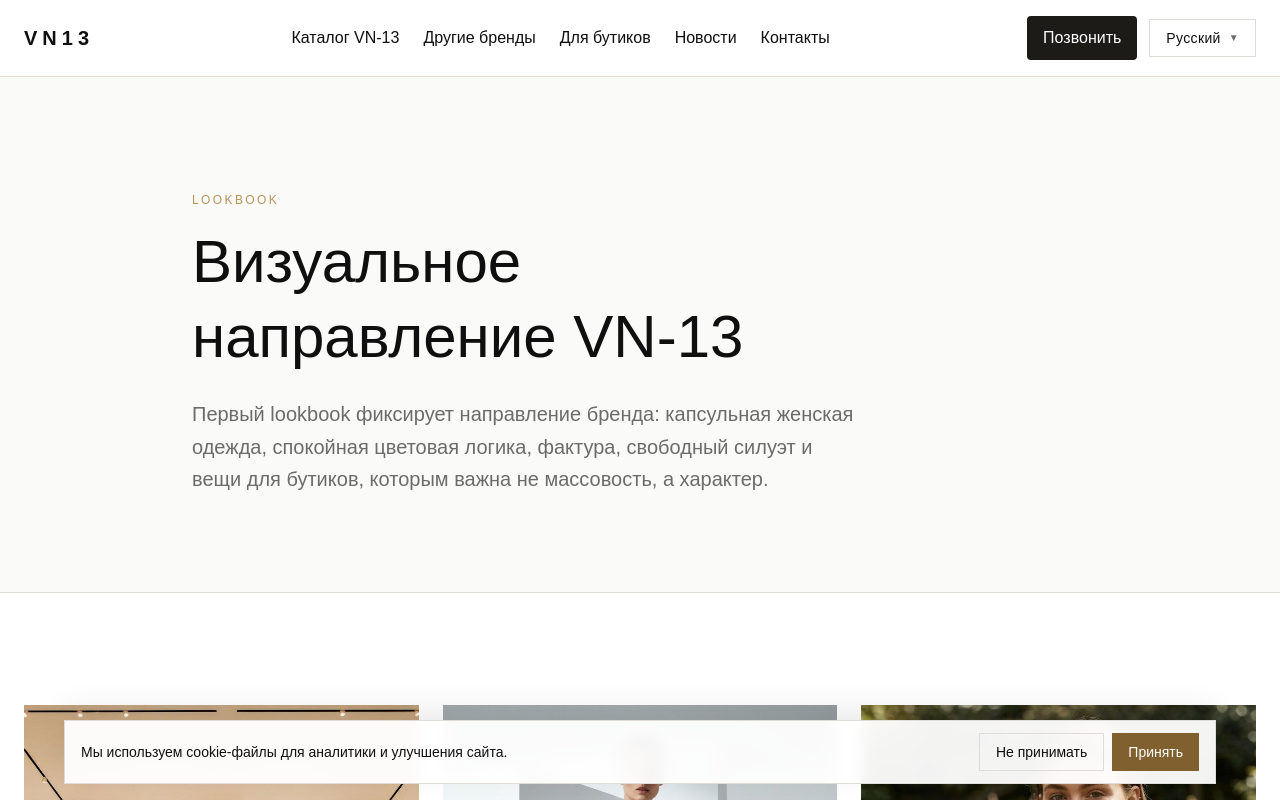
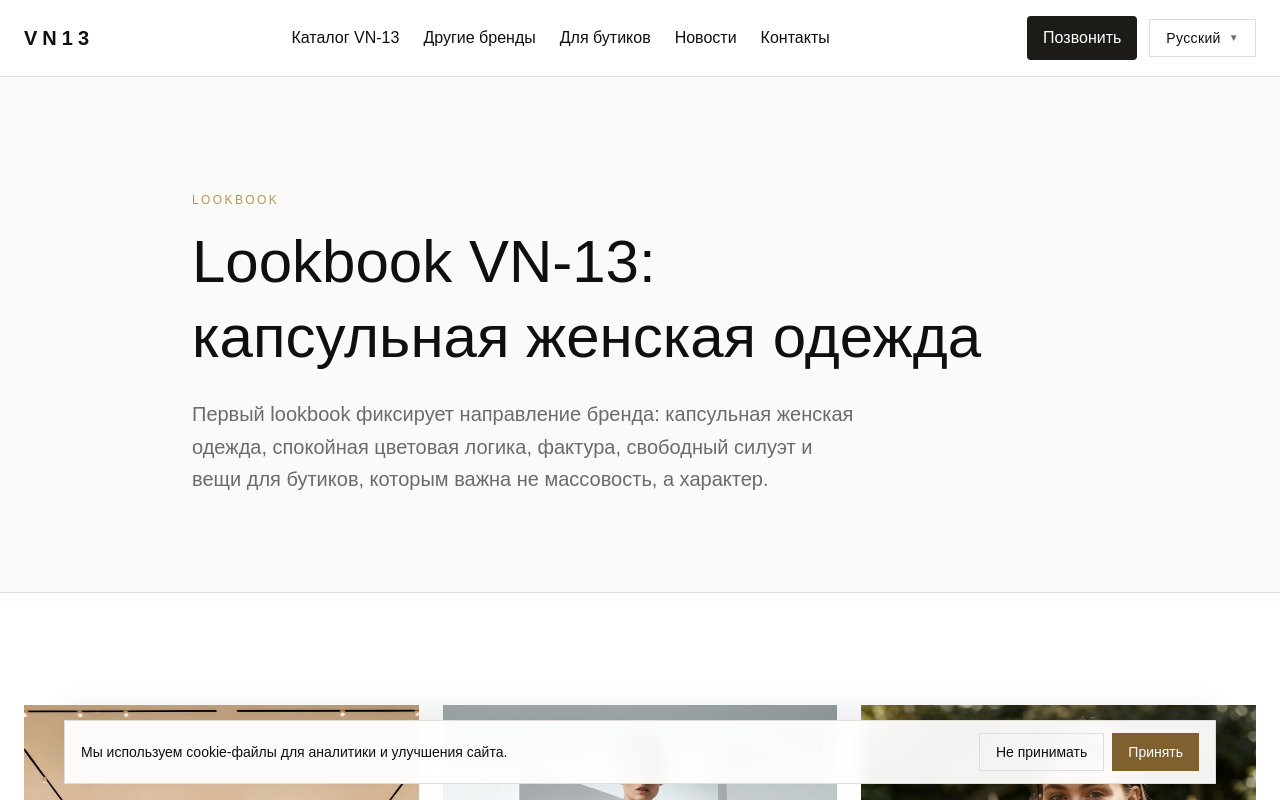
Before and after one commit to coffeeshop13/vn-13, a Next.js app: page /lookbook in a window 1280 px wide. Shown: the top 800 px of the page. Built offline with nearby package versions, Linux system fonts and the light colour scheme.

Commit message:
Align lookbook heading with target keyword

```diff
--- a/app/lookbook/page.tsx
+++ b/app/lookbook/page.tsx
@@ -77,7 +77,7 @@ export default function LookbookPage() {
             Lookbook
           </p>
           <h1 className="text-5xl md:text-6xl font-light leading-tight mb-6 text-balance" style={{ color: '#0f0f0f' }}>
-            Визуальное направление VN-13
+            Lookbook VN-13: капсульная женская одежда
           </h1>
           <p className="text-lg md:text-xl max-w-2xl leading-relaxed" style={{ color: '#6b6b6b' }}>
             Первый lookbook фиксирует направление бренда: капсульная женская одежда, спокойная цветовая логика, фактура, свободный силуэт и вещи для бутиков, которым важна не массовость, а характер.
```
